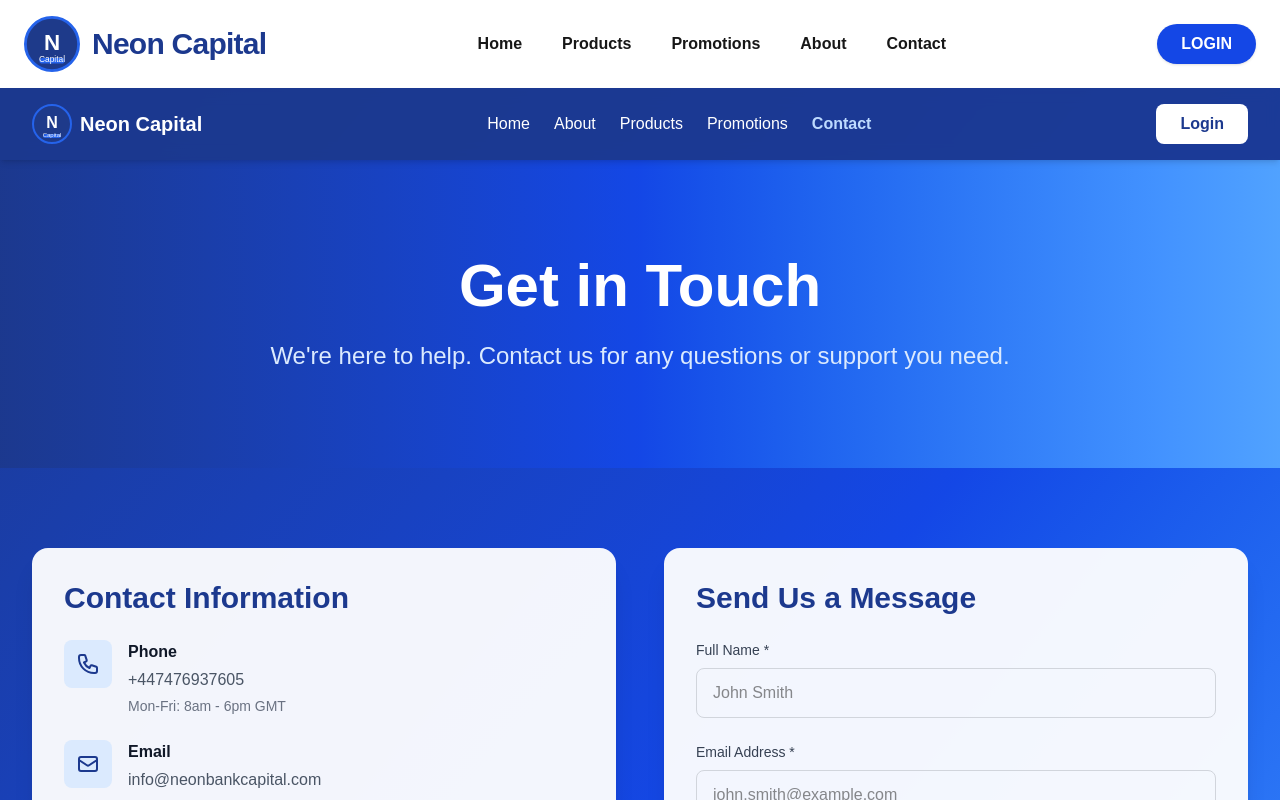
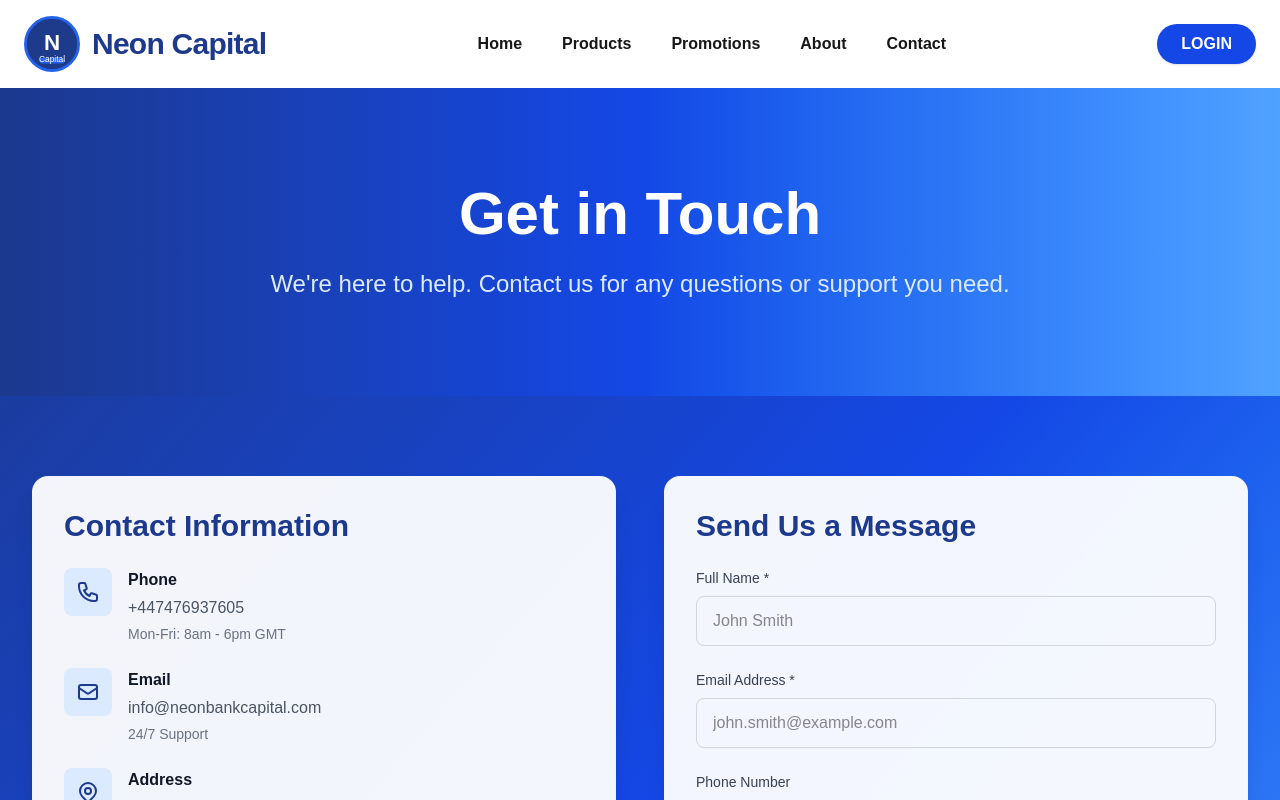
Before and after one commit to yawboafo/NeonCapital, a Next.js app: page /contact in a window 1280 px wide. Shown: the top 800 px of the page. Built offline with nearby package versions, Linux system fonts and the light colour scheme.

Commit message:
Fix duplicate header on contact page

```diff
--- a/src/app/contact/page.tsx
+++ b/src/app/contact/page.tsx
@@ -45,26 +45,6 @@ export default function Contact() {
 
   return (
     <div className="min-h-screen bg-gradient-to-br from-blue-900 via-blue-700 to-blue-400">
-      {/* Header */}
-      <header className="bg-blue-900/90 backdrop-blur-sm shadow-md sticky top-0 z-50">
-        <div className="max-w-7xl mx-auto px-4 sm:px-6 lg:px-8 py-4 flex justify-between items-center">
-          <Link href="/" className="flex items-center gap-2 hover:opacity-80 transition">
-            <Image src="/bank-logo.svg" alt="Neon Capital Logo" width={40} height={40} />
-            <span className="text-white font-bold text-xl">Neon Capital</span>
-          </Link>
-          <nav className="hidden md:flex gap-6">
-            <Link href="/" className="text-white hover:text-blue-200 transition">Home</Link>
-            <Link href="/about" className="text-white hover:text-blue-200 transition">About</Link>
-            <Link href="/products" className="text-white hover:text-blue-200 transition">Products</Link>
-            <Link href="/promotions" className="text-white hover:text-blue-200 transition">Promotions</Link>
-            <Link href="/contact" className="text-blue-200 font-semibold">Contact</Link>
-          </nav>
-          <Link href="/login" className="bg-white text-blue-900 px-6 py-2 rounded-lg font-semibold hover:bg-blue-50 transition">
-            Login
-          </Link>
-        </div>
-      </header>
-
       {/* Hero Section */}
       <section className="bg-gradient-to-r from-blue-900 via-blue-700 to-blue-400 py-16 md:py-24">
         <div className="max-w-7xl mx-auto px-4 sm:px-6 lg:px-8 text-center">
```
